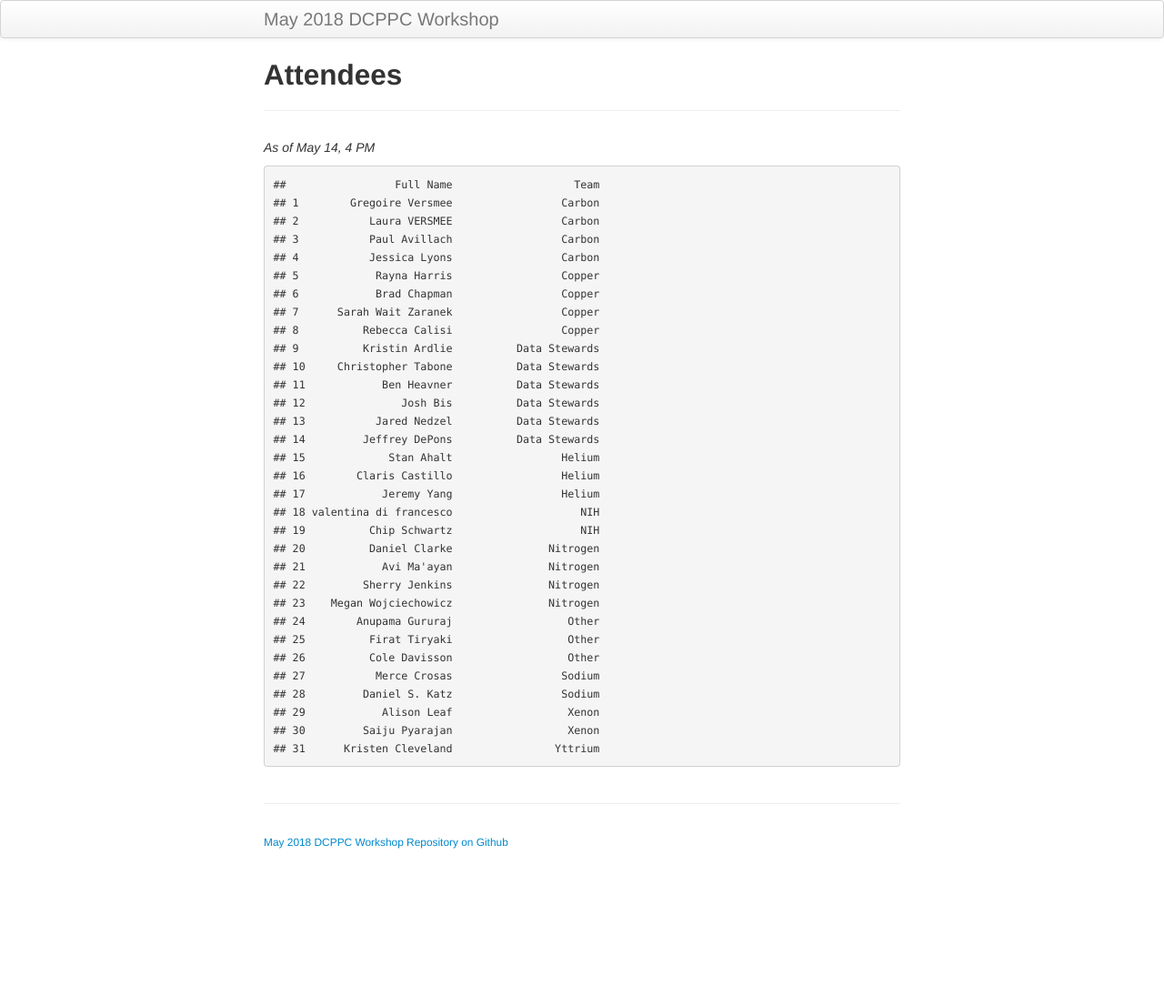
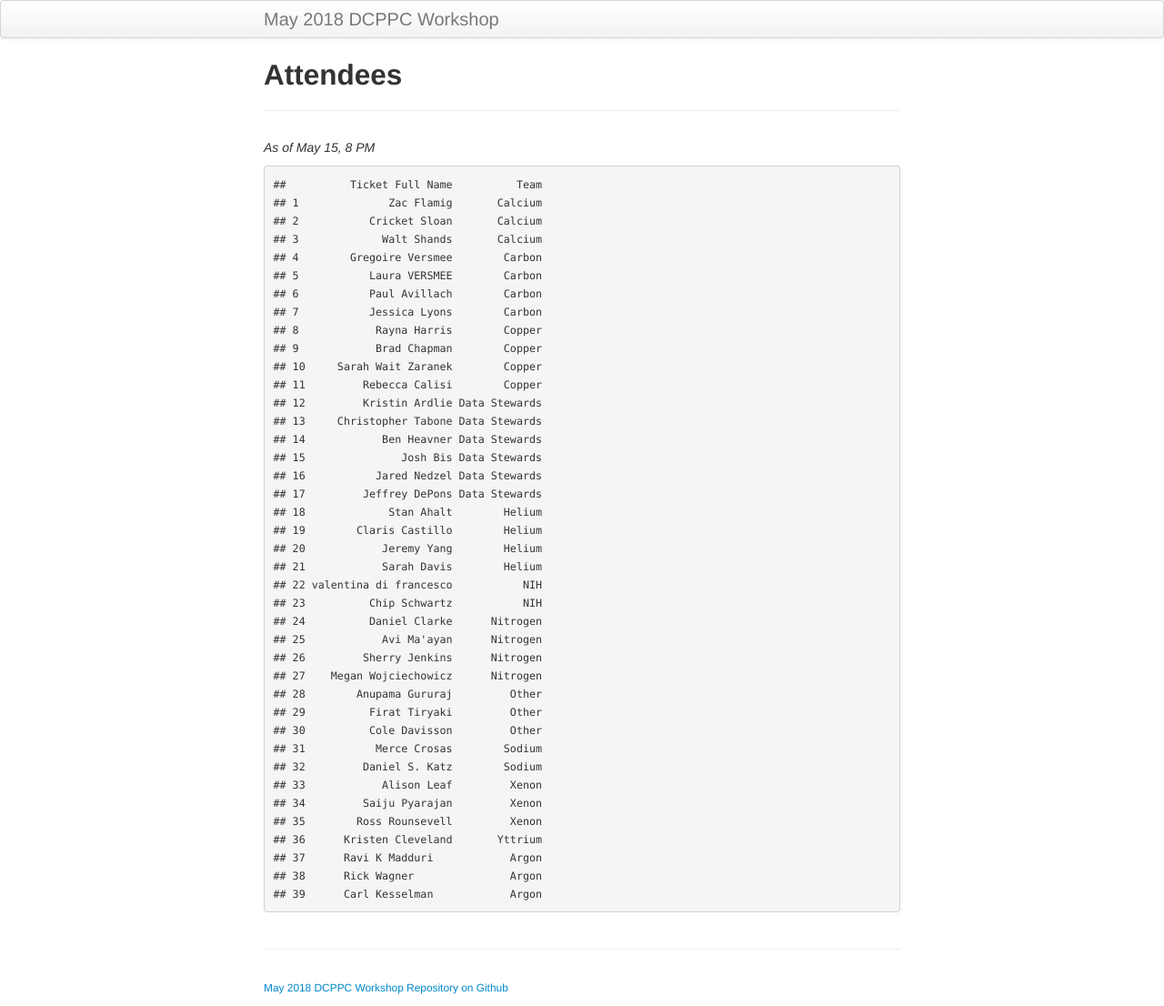
Before and after one commit to dcppc/2018-may-workshop, a Jekyll site: the page built from docs/attendees.md, in a window 1280 px wide. Shown: the whole page at 91% size. Built offline with Jekyll 4.4.1, drawn with Linux system fonts in a browser that asks for light colours; before the commit the page ends 946 px from its top, so only the background shows below that.

Commit message:
Update attendees.md

```diff
--- a/docs/attendees.md
+++ b/docs/attendees.md
@@ -4,37 +4,46 @@ title: Attendees
 tagline:
 ---
 
-_As of May 14, 4 PM_
+_As of May 15, 8 PM_
 
-    ##                 Full Name                   Team
-    ## 1        Gregoire Versmee                 Carbon
-    ## 2           Laura VERSMEE                 Carbon
-    ## 3           Paul Avillach                 Carbon
-    ## 4           Jessica Lyons                 Carbon
-    ## 5            Rayna Harris                 Copper
-    ## 6            Brad Chapman                 Copper
-    ## 7      Sarah Wait Zaranek                 Copper
-    ## 8          Rebecca Calisi                 Copper
-    ## 9          Kristin Ardlie          Data Stewards
-    ## 10     Christopher Tabone          Data Stewards
-    ## 11            Ben Heavner          Data Stewards
-    ## 12               Josh Bis          Data Stewards
-    ## 13           Jared Nedzel          Data Stewards
-    ## 14         Jeffrey DePons          Data Stewards
-    ## 15             Stan Ahalt                 Helium
-    ## 16        Claris Castillo                 Helium
-    ## 17            Jeremy Yang                 Helium
-    ## 18 valentina di francesco                    NIH
-    ## 19          Chip Schwartz                    NIH
-    ## 20          Daniel Clarke               Nitrogen
-    ## 21            Avi Ma'ayan               Nitrogen
-    ## 22         Sherry Jenkins               Nitrogen
-    ## 23    Megan Wojciechowicz               Nitrogen
-    ## 24        Anupama Gururaj                  Other
-    ## 25          Firat Tiryaki                  Other
-    ## 26          Cole Davisson                  Other
-    ## 27           Merce Crosas                 Sodium
-    ## 28         Daniel S. Katz                 Sodium
-    ## 29            Alison Leaf                  Xenon
-    ## 30         Saiju Pyarajan                  Xenon
-    ## 31      Kristen Cleveland                Yttrium
+
+    ##          Ticket Full Name          Team
+    ## 1              Zac Flamig       Calcium
+    ## 2           Cricket Sloan       Calcium
+    ## 3             Walt Shands       Calcium
+    ## 4        Gregoire Versmee        Carbon
+    ## 5           Laura VERSMEE        Carbon
+    ## 6           Paul Avillach        Carbon
+    ## 7           Jessica Lyons        Carbon
+    ## 8            Rayna Harris        Copper
+    ## 9            Brad Chapman        Copper
+    ## 10     Sarah Wait Zaranek        Copper
+    ## 11         Rebecca Calisi        Copper
+    ## 12         Kristin Ardlie Data Stewards
+    ## 13     Christopher Tabone Data Stewards
+    ## 14            Ben Heavner Data Stewards
+    ## 15               Josh Bis Data Stewards
+    ## 16           Jared Nedzel Data Stewards
+    ## 17         Jeffrey DePons Data Stewards
+    ## 18             Stan Ahalt        Helium
+    ## 19        Claris Castillo        Helium
+    ## 20            Jeremy Yang        Helium
+    ## 21            Sarah Davis        Helium
+    ## 22 valentina di francesco           NIH
+    ## 23          Chip Schwartz           NIH
+    ## 24          Daniel Clarke      Nitrogen
+    ## 25            Avi Ma'ayan      Nitrogen
+    ## 26         Sherry Jenkins      Nitrogen
+    ## 27    Megan Wojciechowicz      Nitrogen
+    ## 28        Anupama Gururaj         Other
+    ## 29          Firat Tiryaki         Other
+    ## 30          Cole Davisson         Other
+    ## 31           Merce Crosas        Sodium
+    ## 32         Daniel S. Katz        Sodium
+    ## 33            Alison Leaf         Xenon
+    ## 34         Saiju Pyarajan         Xenon
+    ## 35        Ross Rounsevell         Xenon
+    ## 36      Kristen Cleveland       Yttrium
+    ## 37      Ravi K Madduri            Argon
+    ## 38      Rick Wagner               Argon
+    ## 39      Carl Kesselman            Argon
```
